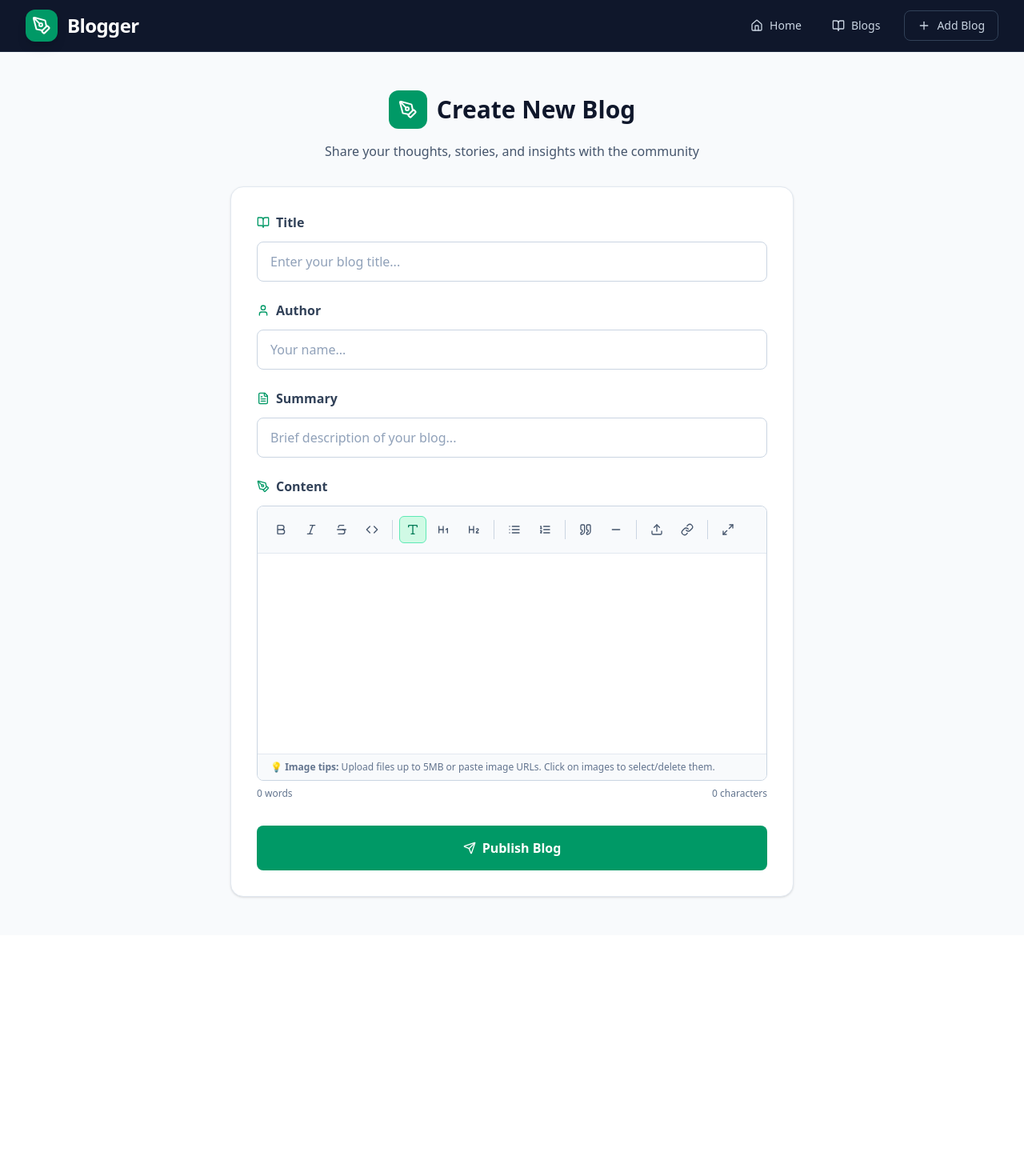
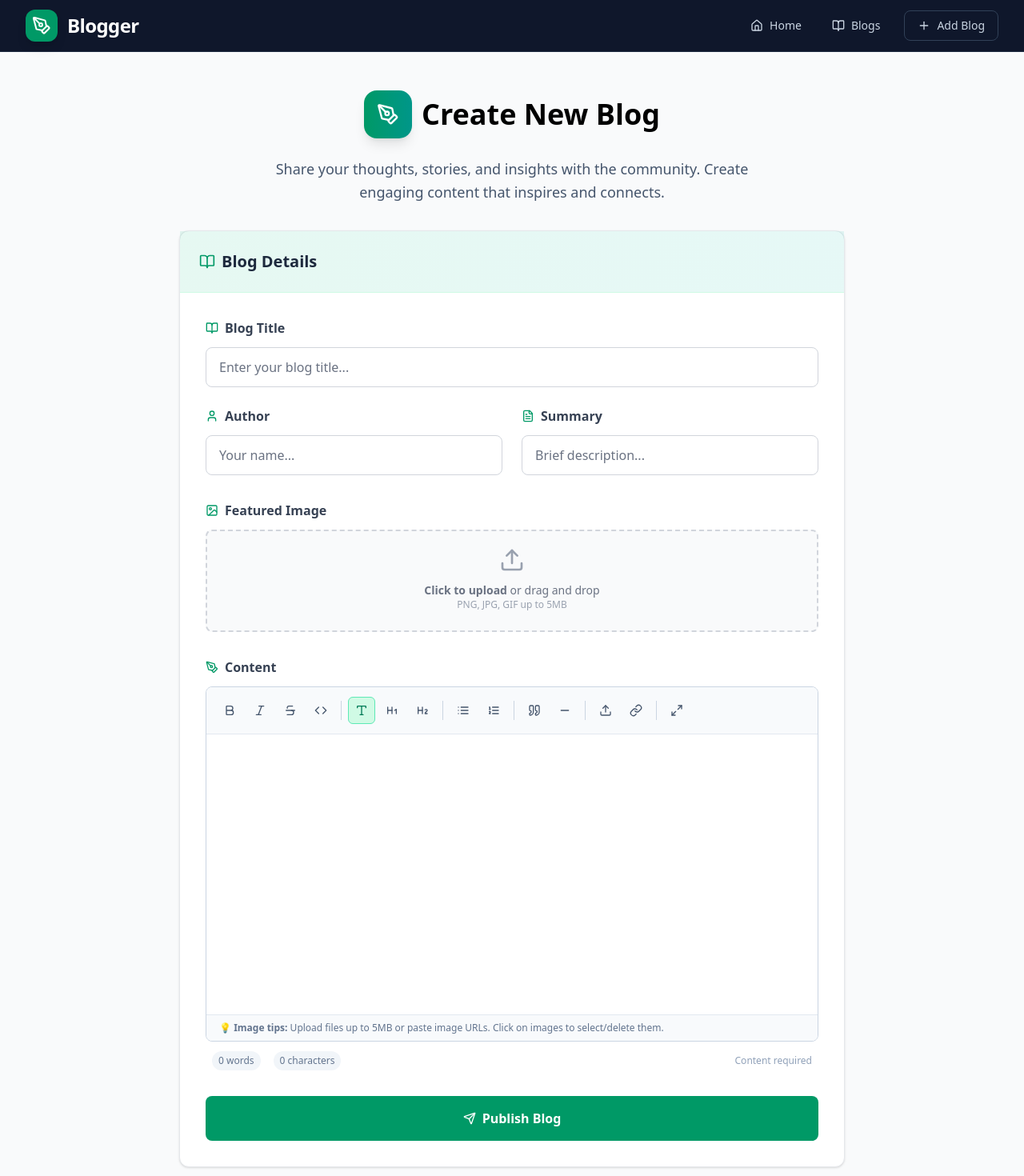
Before and after one commit to amritdubey1600/blog-app, a Next.js app: page /blogs/form in a window 1280 px wide. Shown: the top 1470 px of the page at 80% size. Before the commit the page ends 1169 px from the top, so only its background shows below. Built offline with nearby package versions, Linux system fonts and the light colour scheme; no server answers.

Commit message:
Image Field Added

```diff
--- a/app/blogs/page.tsx
+++ b/app/blogs/page.tsx
@@ -3,6 +3,7 @@ import BlogsPage from '@/components/BlogsPage'; // Import the client component
 
 export interface blogType{
     id: string;
+    image: string;
     title: string;
     author: string;
     date: string;
--- a/components/BlogForm.tsx
+++ b/components/BlogForm.tsx
@@ -2,15 +2,18 @@
 
 import { blogType } from "@/app/blogs/page";
 import { useState } from "react";
-import { PenTool, User, FileText, BookOpen, Send, AlertCircle } from "lucide-react";
+import { PenTool, User, FileText, BookOpen, Send, AlertCircle, ImageIcon, X, Upload } from "lucide-react";
 import { useRouter } from "next/navigation";
 import { addBlog } from "@/lib/firestoreFunctions";
 import dynamic from "next/dynamic";
+import BlogFormHeader from "./BlogFormHeader";
+import Image from "next/image";
 
 const TipTapEditor = dynamic(() => import('./TipTapEditor'), { ssr: false })
 
 const BlogForm = () => {
   const [formData, setFormData] = useState<Omit<blogType, "id" | "date">>({
+    image:"",
     title: "",
     author: "",
     summary: "",
@@ -18,6 +21,7 @@ const BlogForm = () => {
   });
   const [err, setErr] = useState<string>("");
   const [isSubmitting, setIsSubmitting] = useState<boolean>(false);
+  const [imagePreview, setImagePreview] = useState<string>("");
 
   const router = useRouter();
 
@@ -33,6 +37,48 @@ const BlogForm = () => {
     if (err) setErr("");
   };
 
+  const handleImageUpload = (e: React.ChangeEvent<HTMLInputElement>) => {
+    const file = e.target.files?.[0];
+    if (!file) return;
+
+    // Validate file type
+    if (!file.type.startsWith('image/')) {
+      setErr("Please select a valid image file");
+      return;
+    }
+
+    // Validate file size (max 5MB)
+    if (file.size > 5 * 1024 * 1024) {
+      setErr("Image size should be less than 5MB");
+      return;
+    }
+
+    const reader = new FileReader();
+    reader.onload = (event) => {
+      const base64String = event.target?.result as string;
+      setFormData(prev => ({
+        ...prev,
+        image: base64String
+      }));
+      setImagePreview(base64String);
+    };
+    reader.readAsDataURL(file);
+
+    // Clear error if it was related to image
+    if (err) setErr("");
+  };
+
+  const removeImage = () => {
+    setFormData(prev => ({
+      ...prev,
+      image: ""
+    }));
+    setImagePreview("");
+    // Reset the file input
+    const fileInput = document.getElementById('image') as HTMLInputElement;
+    if (fileInput) fileInput.value = '';
+  };
+
   const handleSubmit = async (e: React.FormEvent<HTMLFormElement>) => {
     e.preventDefault();
     setIsSubmitting(true);
@@ -40,6 +86,7 @@ const BlogForm = () => {
 
     try {
       const id = await addBlog(
+        formData.image,
         formData.title,
         formData.author,
         formData.summary,
@@ -74,38 +121,38 @@ const BlogForm = () => {
   };
 
   return (
-    <div className="min-h-screen bg-slate-50 py-12">
-      <div className="max-w-3xl mx-auto px-4 sm:px-6 lg:px-8">
+    <div className="min-h-screen bg-gray-50 py-8 sm:py-12">
+      <div className="max-w-4xl mx-auto px-4 sm:px-6 lg:px-8">
         {/* Header */}
-        <div className="text-center mb-8">
-          <div className="flex items-center justify-center space-x-3 mb-4">
-            <div className="bg-emerald-600 p-3 rounded-xl">
-              <PenTool className="h-6 w-6 text-white" />
-            </div>
-            <h1 className="text-3xl font-bold text-slate-900">Create New Blog</h1>
-          </div>
-          <p className="text-slate-600 max-w-xl mx-auto">
-            Share your thoughts, stories, and insights with the community
-          </p>
+        <BlogFormHeader />
+
+        {/* Form Container */}
+        <div className="bg-white rounded-xl shadow-sm border border-gray-200">
+          <div className="bg-gradient-to-r from-emerald-500/10 to-teal-500/10 p-6 border-b border-emerald-100">
+            <h2 className="text-xl font-semibold text-slate-800 flex items-center space-x-2">
+              <BookOpen className="h-5 w-5 text-emerald-600" />
+              <span>Blog Details</span>
+            </h2>
           </div>
 
-        {/* Form Container */}
-        <div className="bg-white rounded-2xl shadow-sm border border-slate-200 overflow-hidden">
-          <form onSubmit={handleSubmit} className="p-8">
+          <form onSubmit={handleSubmit} className="p-6 sm:p-8">
 
             {/* Error Message */}
             {err && (
               <div className="mb-6 p-4 bg-red-50 border border-red-200 rounded-lg flex items-center space-x-3">
-                <AlertCircle className="h-5 w-5 text-red-600" />
+                <AlertCircle className="h-5 w-5 text-red-600 flex-shrink-0" />
                 <p className="text-red-700 font-medium">{err}</p>
               </div>
             )}
 
+            {/* Form Grid */}
+            <div className="grid grid-cols-1 lg:grid-cols-2 gap-6 mb-8">
+
               {/* Title Field */}
-            <div className="mb-6">
-              <label htmlFor="title" className="flex items-center space-x-2 text-slate-700 font-semibold mb-3">
+              <div className="lg:col-span-2">
+                <label htmlFor="title" className="flex items-center space-x-2 text-gray-700 font-semibold mb-3">
                   <BookOpen className="h-4 w-4 text-emerald-600" />
-                <span>Title</span>
+                  <span>Blog Title</span>
                 </label>
                 <input
                   type="text"
@@ -114,14 +161,14 @@ const BlogForm = () => {
                   value={formData.title}
                   onChange={handleChange}
                   placeholder="Enter your blog title..."
-                className="w-full border border-slate-300 rounded-lg px-4 py-3 text-slate-900 placeholder-slate-400 focus:outline-none focus:ring-2 focus:ring-emerald-500 focus:border-emerald-500 transition-colors duration-200"
+                  className="w-full border border-gray-300 rounded-lg px-4 py-3 text-gray-900 placeholder-gray-500 focus:outline-none focus:ring-2 focus:ring-blue-500 focus:border-blue-500 transition-colors"
                   required
                 />
               </div>
 
-            {/* Author Row */}
-            <div className="mb-6">
-              <label htmlFor="author" className="flex items-center space-x-2 text-slate-700 font-semibold mb-3">
+              {/* Author Field */}
+              <div>
+                <label htmlFor="author" className="flex items-center space-x-2 text-gray-700 font-semibold mb-3">
                   <User className="h-4 w-4 text-emerald-600" />
                   <span>Author</span>
                 </label>
@@ -132,14 +179,14 @@ const BlogForm = () => {
                   value={formData.author}
                   onChange={handleChange}
                   placeholder="Your name..."
-                className="w-full border border-slate-300 rounded-lg px-4 py-3 text-slate-900 placeholder-slate-400 focus:outline-none focus:ring-2 focus:ring-emerald-500 focus:border-emerald-500 transition-colors duration-200"
+                  className="w-full border border-gray-300 rounded-lg px-4 py-3 text-gray-900 placeholder-gray-500 focus:outline-none focus:ring-2 focus:ring-blue-500 focus:border-blue-500 transition-colors"
                   required
                 />
               </div>
 
               {/* Summary Field */}
-            <div className="mb-6">
-              <label htmlFor="summary" className="flex items-center space-x-2 text-slate-700 font-semibold mb-3">
+              <div>
+                <label htmlFor="summary" className="flex items-center space-x-2 text-gray-700 font-semibold mb-3">
                   <FileText className="h-4 w-4 text-emerald-600" />
                   <span>Summary</span>
                 </label>
@@ -149,20 +196,71 @@ const BlogForm = () => {
                   id="summary"
                   value={formData.summary}
                   onChange={handleChange}
-                placeholder="Brief description of your blog..."
-                className="w-full border border-slate-300 rounded-lg px-4 py-3 text-slate-900 placeholder-slate-400 focus:outline-none focus:ring-2 focus:ring-emerald-500 focus:border-emerald-500 transition-colors duration-200"
+                  placeholder="Brief description..."
+                  className="w-full border border-gray-300 rounded-lg px-4 py-3 text-gray-900 placeholder-gray-500 focus:outline-none focus:ring-2 focus:ring-blue-500 focus:border-blue-500 transition-colors"
                   required
                 />
               </div>
+            </div>
 
-            {/* Content Field */}
+            {/* Image Upload Field */}
             <div className="mb-8">
-              <label className="flex items-center space-x-2 text-slate-700 font-semibold mb-3">
+              <label htmlFor="image" className="flex items-center space-x-2 text-gray-700 font-semibold mb-3">
+                <ImageIcon className="h-4 w-4 text-emerald-600" />
+                <span>Featured Image</span>
+              </label>
+
+              {!imagePreview ? (
+                <div className="relative">
+                  <input
+                    type="file"
+                    name="image"
+                    id="image"
+                    accept="image/*"
+                    onChange={handleImageUpload}
+                    className="hidden"
+                    required
+                  />
+                  <label
+                    htmlFor="image"
+                    className="flex flex-col items-center justify-center w-full h-32 border-2 border-gray-300 border-dashed rounded-lg cursor-pointer bg-gray-50 hover:bg-gray-100 transition-colors"
+                  >
+                    <div className="flex flex-col items-center justify-center pt-5 pb-6">
+                      <Upload className="w-8 h-8 mb-3 text-gray-400" />
+                      <p className="text-sm text-gray-500">
+                        <span className="font-semibold">Click to upload</span> or drag and drop
+                      </p>
+                      <p className="text-xs text-gray-400">PNG, JPG, GIF up to 5MB</p>
+                    </div>
+                  </label>
+                </div>
+              ) : (
+                <div className="relative">
+                  <Image
+                    src={imagePreview}
+                    alt="Preview"
+                    width={800}
+                    height={300}
+                    className="w-full h-48 object-cover rounded-lg border border-gray-300"
+                  />
+                  <button
+                    type="button"
+                    onClick={removeImage}
+                    className="absolute top-2 right-2 bg-red-500 text-white rounded-full p-1.5 hover:bg-red-600 transition-colors"
+                  >
+                    <X className="h-4 w-4" />
+                  </button>
+                </div>
+              )}
+            </div>
+
+            {/* Content Field - CRITICAL: No wrapper containers around TipTapEditor */}
+            <div className="mb-8">
+              <label className="flex items-center space-x-2 text-gray-700 font-semibold mb-3">
                 <PenTool className="h-4 w-4 text-emerald-600" />
                 <span>Content</span>
               </label>
 
-              {/* Content Area */}
               <TipTapEditor
                 value={formData.content}
                 onChange={(html) =>
@@ -170,21 +268,28 @@ const BlogForm = () => {
                 }
               />
 
-              <div className="flex items-center justify-between mt-2">
-                <div className="text-xs text-slate-500">
+              {/* Stats */}
+              <div className="flex items-center mt-3 justify-between px-2">
+                <div className="flex items-center space-x-4 text-xs text-slate-500">
+                  <span className="bg-slate-100 px-2 py-1 rounded-full">
                     {getWordCount(formData.content)} words
+                  </span>
+                  <span className="bg-slate-100 px-2 py-1 rounded-full">
+                    {getTextContent(formData.content).length} characters
+                  </span>
                 </div>
-                <div className="text-xs text-slate-500">
-                  {getTextContent(formData.content).length} characters
+                <div className="text-xs text-slate-400">
+                  {formData.content ? "Content added ✓" : "Content required"}
                 </div>
               </div>
             </div>
 
             {/* Submit Button */}
+            <div className="flex justify-end">
               <button
                 type="submit"
                 disabled={isSubmitting}
-              className="w-full group bg-emerald-600 text-white font-semibold py-4 px-6 rounded-lg hover:bg-emerald-700 focus:outline-none focus:ring-2 focus:ring-emerald-500 focus:ring-offset-2 transition-all duration-200 disabled:opacity-50 disabled:cursor-not-allowed flex items-center justify-center space-x-2"
+                className="w-full group bg-emerald-600 text-white font-semibold py-3 sm:py-4 px-6 rounded-lg hover:bg-emerald-700 focus:outline-none focus:ring-2 focus:ring-emerald-500 focus:ring-offset-2 transition-all duration-200 disabled:opacity-50 disabled:cursor-not-allowed flex items-center justify-center space-x-2"
               >
                 {isSubmitting ? (
                   <>
@@ -198,6 +303,7 @@ const BlogForm = () => {
                   </>
                 )}
               </button>
+            </div>
           </form>
         </div>
       </div>
--- /dev/null
+++ b/components/BlogFormHeader.tsx
@@ -0,0 +1,21 @@
+import { PenTool } from "lucide-react";
+
+export default function BlogFormHeader(){
+    return (
+        <div className="text-center pb-4 sm:pb-8">
+          <div className="flex flex-wrap items-center justify-center gap-3 mb-6">
+            <div className="bg-gradient-to-r from-emerald-600 to-teal-600 p-4 rounded-2xl shadow-lg">
+              <PenTool className="h-7 w-7 text-white" />
+            </div>
+            <div>
+              <h1 className="text-4xl font-bold">
+                Create New Blog
+              </h1>
+            </div>
+          </div>
+          <p className="text-slate-600 max-w-2xl mx-auto text-lg leading-relaxed">
+            Share your thoughts, stories, and insights with the community. Create engaging content that inspires and connects.
+          </p>
+        </div>
+    );
+}
--- a/components/TipTapEditor.tsx
+++ b/components/TipTapEditor.tsx
@@ -282,7 +282,7 @@ export default function TipTapEditor({ value, onChange }: {
           className={`${
             isFullscreen
               ? 'h-full [&_.ProseMirror]:outline-none [&_.ProseMirror]:h-full [&_.ProseMirror]:p-4 [&_.ProseMirror]:overflow-y-auto [&_.ProseMirror_img]:cursor-pointer [&_.ProseMirror_img]:border-2 [&_.ProseMirror_img]:border-transparent [&_.ProseMirror_img:hover]:border-emerald-300'
-              : 'min-h-[250px] [&_.ProseMirror]:outline-none [&_.ProseMirror]:min-h-[250px] [&_.ProseMirror]:p-4 [&_.ProseMirror_img]:cursor-pointer [&_.ProseMirror_img]:border-2 [&_.ProseMirror_img]:border-transparent [&_.ProseMirror_img:hover]:border-emerald-300'
+              : 'min-h-[350px] [&_.ProseMirror]:outline-none [&_.ProseMirror]:min-h-[350px] [&_.ProseMirror]:p-4 [&_.ProseMirror_img]:cursor-pointer [&_.ProseMirror_img]:border-2 [&_.ProseMirror_img]:border-transparent [&_.ProseMirror_img:hover]:border-emerald-300'
           }`}
         />
       </div>
--- /dev/null
+++ b/lib/blogFormHelpers.tsx
@@ -0,0 +1,16 @@
+// Function to get text content from HTML (for accurate character count)
+export const getTextContent = (html: string): string => {
+  // Check if we're on the client side
+  if (typeof window === 'undefined') return html;
+
+  // Create a temporary div to parse HTML
+  const tempDiv = document.createElement('div');
+  tempDiv.innerHTML = html;
+  return tempDiv.textContent || tempDiv.innerText || '';
+};
+
+// Function to count words from HTML content
+export const getWordCount = (html: string): number => {
+  const textContent = getTextContent(html);
+  return textContent.trim() ? textContent.trim().split(/\s+/).length : 0;
+};
--- a/lib/firebase.ts
+++ b/lib/firebase.ts
@@ -1,6 +1,7 @@
 // Import the functions you need from the SDKs you need
 import { initializeApp } from "firebase/app";
 import { getFirestore } from "firebase/firestore";
+
 // TODO: Add SDKs for Firebase products that you want to use
 // https://firebase.google.com/docs/web/setup#available-libraries
 
--- a/lib/firestoreFunctions.ts
+++ b/lib/firestoreFunctions.ts
@@ -4,8 +4,9 @@ import { collection, doc, addDoc, getDocs, getDoc } from "firebase/firestore";
 
 const blogCollection = collection(db, "blogs");
 
-export async function addBlog(title: string, author:string, summary: string, content: string) {
+export async function addBlog(image: string, title: string, author:string, summary: string, content: string) {
   const docRef = await addDoc(blogCollection, {
+    image,
     title,
     content,
     author,
```
Also changed, not shown: components/BlogCard.tsx (+17 -4 lines), components/BlogsPage.tsx (+1 -9 lines). Lines whose indentation alone changed are shown as unchanged.
